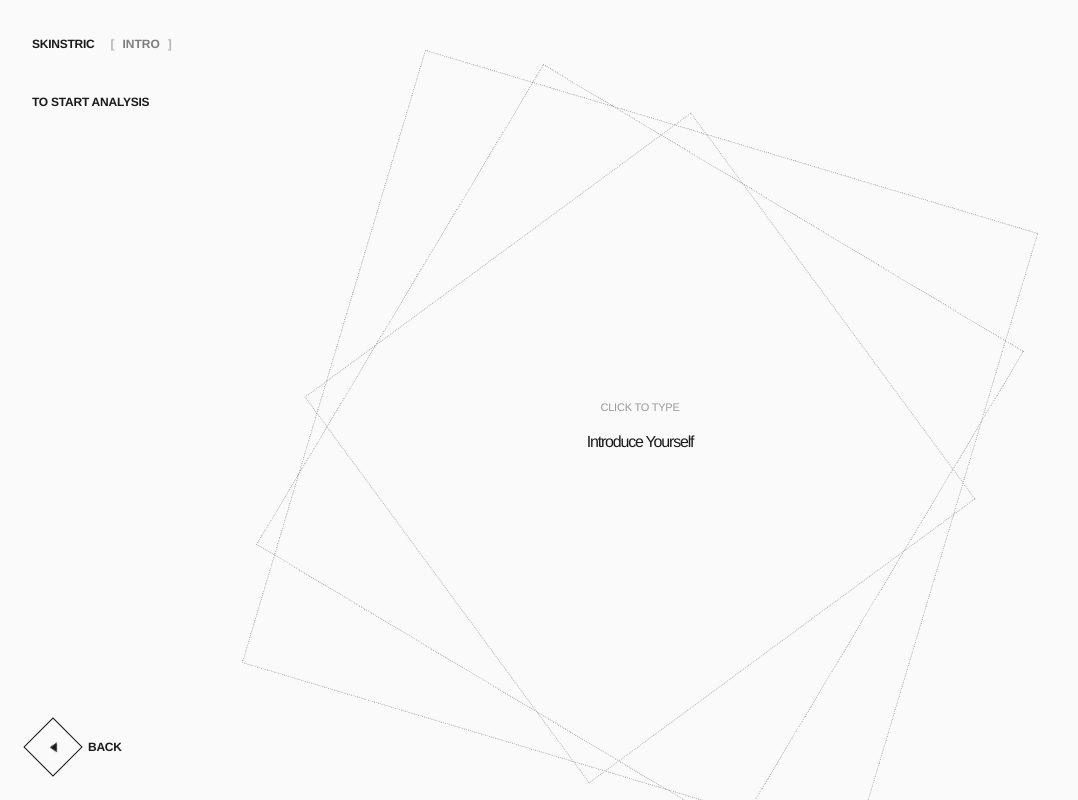
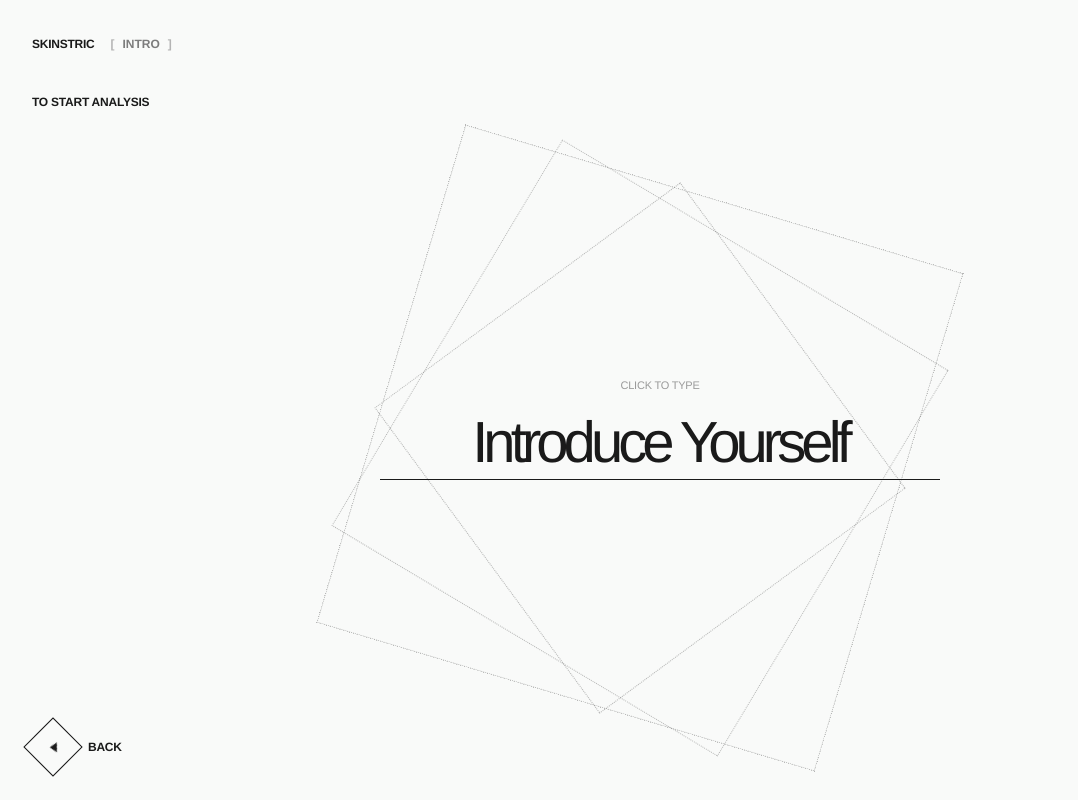
Before and after one commit to ddismuke4502/SkinstricAi_Dame, a Next.js app: page /testing in a window 1280 px wide. Shown: the whole page, without its empty margins (0-1078 px from the left). Built offline with nearby package versions, Linux system fonts and the light colour scheme.

Commit message:
fix testing input typography

```diff
--- a/src/app/globals.css
+++ b/src/app/globals.css
@@ -189,6 +189,35 @@
   transform: rotate(45deg) scale(1.08);
 }
 
+.skinstric-testing-input {
+  width: min(82vw, 560px);
+  border-bottom: 1px solid #1a1a1a;
+  padding-bottom: 4px;
+  text-align: center;
+  font-size: clamp(42px, 5vw, 58px);
+  font-weight: 400;
+  line-height: 0.9;
+  letter-spacing: -0.085em;
+  color: #1a1a1a;
+  caret-color: #1a1a1a;
+}
+
+.skinstric-testing-input::placeholder {
+  color: #1a1a1a;
+  opacity: 1;
+}
+
+.skinstric-testing-input:disabled {
+  opacity: 0.5;
+}
+
+@media (max-width: 768px) {
+  .skinstric-testing-input {
+    width: min(86vw, 420px);
+    font-size: clamp(34px, 11vw, 48px);
+  }
+}
+
 @keyframes rotateClockwise {
   from {
     transform: rotate(45deg);
--- a/src/app/testing/page.tsx
+++ b/src/app/testing/page.tsx
@@ -135,7 +135,7 @@
           onSubmit={handleSubmit}
           className="flex min-h-[calc(100vh-6rem)] items-center justify-center"
         >
-          <RotatingDiamond size="lg">
+          <RotatingDiamond size="md">
             <label
               htmlFor="testing-input"
               className="skinstric-muted-label mb-4"
@@ -156,7 +156,8 @@
               placeholder={
                 step === "name" ? "Introduce Yourself" : "Where are you from?"
               }
-              className="w-[min(80vw,560px)] border-b border-[#1a1a1a] pb-1 text-center text-[clamp(36px,4.5vw,60px)] font-normal leading-none tracking-[-0.075em] text-[#1a1a1a] placeholder:text-[#1a1a1a] disabled:opacity-50"
+              className="skinstric-testing-input"
+              spellCheck={false}
             />
 
             <p
```
